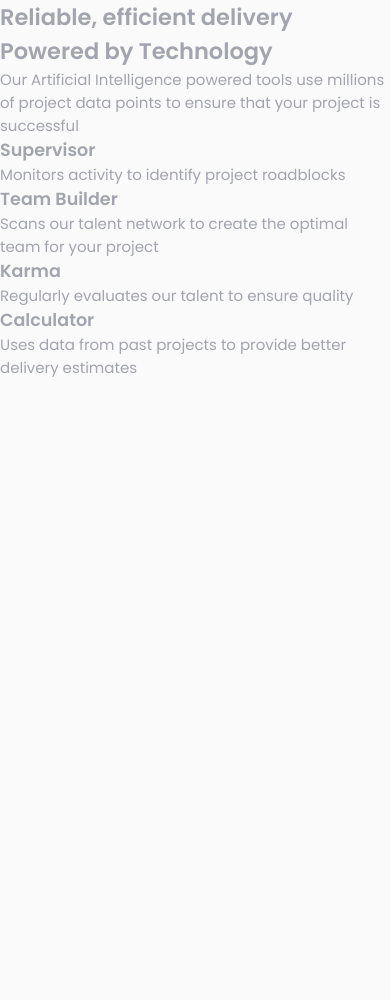
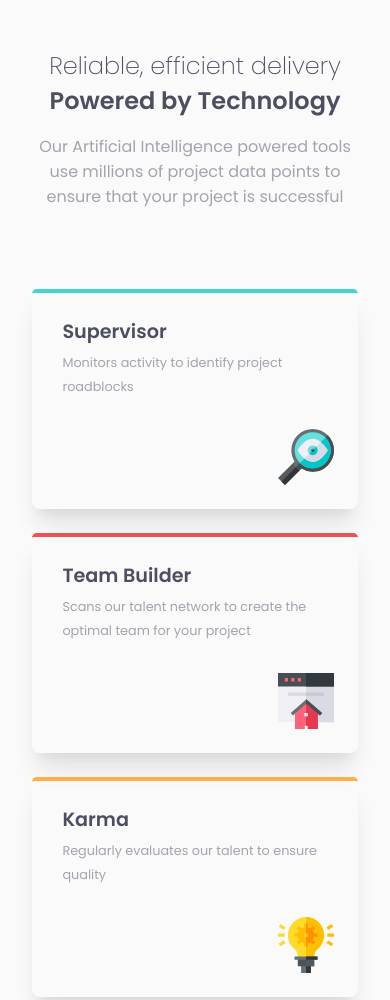
Before and after one commit to serhii-bielik/fm-four-card-feature-section, a plain HTML site: page index.html in a window 390 px wide. Shown: the top 1000 px of the page. Before the commit the page ends 844 px from the top, so only its background shows below. Drawn offline with Linux system fonts and the light colour scheme.

Commit message:
add mobile first layout

```diff
--- a/style.css
+++ b/style.css
@@ -25,28 +25,75 @@ body {
 }
 
 .container {
+  display: flex;
+  justify-content: center;
 }
+
 .feature-container {
+  text-align: center;
+  padding: 3rem 1.5rem;
 }
+
 .feature-container__title {
+  font-weight: 200;
+  font-size: 1.5rem;
+  color: var(--clr-heading);
 }
+
 .feature-container__subtitle {
+  font-size: 1.5rem;
+  margin-bottom: 1rem;
+  color: var(--clr-heading);
 }
+
 .feature-container__description {
+  font-size: 1rem;
 }
+
+/* Features blocks */
 .features {
+  margin-top: 5rem;
+  text-align: left;
+  padding: 0 0.5rem;
 }
+
 .features__feature {
+  height: 220px;
+  margin-bottom: 1.5rem;
+  padding: 1.5rem 1.9rem;
+  border-radius: 0.3rem 0.3rem 0.5rem 0.5rem;
+  box-shadow: rgba(0, 0, 0, 0.1) 0px 20px 25px -5px,
+    rgba(0, 0, 0, 0.04) 0px 10px 10px -5px;
+  background-repeat: no-repeat;
+  background-size: 3.5rem;
+  background-position: bottom 1.5rem right 1.5rem;
 }
+
 .features__title {
+  font-size: 1.2rem;
+  margin-bottom: 0.3rem;
+  color: var(--clr-heading);
 }
+
 .features__description {
+  line-height: 1.5rem;
+  font-size: 0.8rem;
 }
+
+/* Feature accents */
 .features__feature_cyan {
+  border-top: 4px solid var(--clr-cyan);
+  background-image: url('./images/icon-supervisor.svg');
 }
 .features__feature_red {
+  border-top: 4px solid var(--clr-red);
+  background-image: url('./images/icon-team-builder.svg');
 }
 .features__feature_orange {
+  border-top: 4px solid var(--clr-orange);
+  background-image: url('./images/icon-karma.svg');
 }
 .features__feature_blue {
+  border-top: 4px solid var(--clr-blue);
+  background-image: url('./images/icon-calculator.svg');
 }
```
